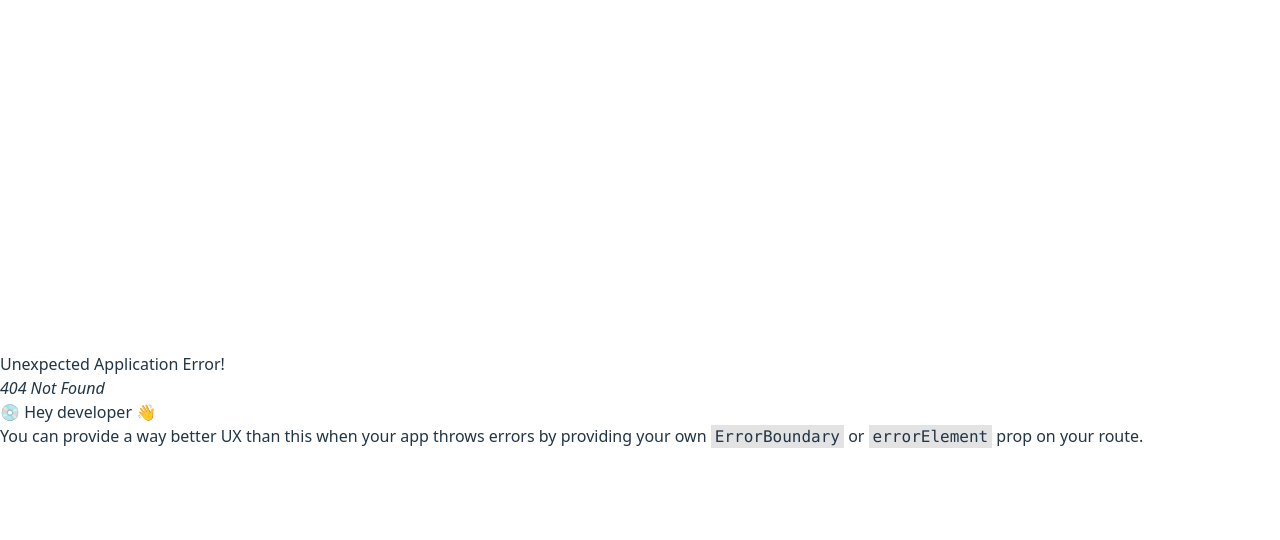
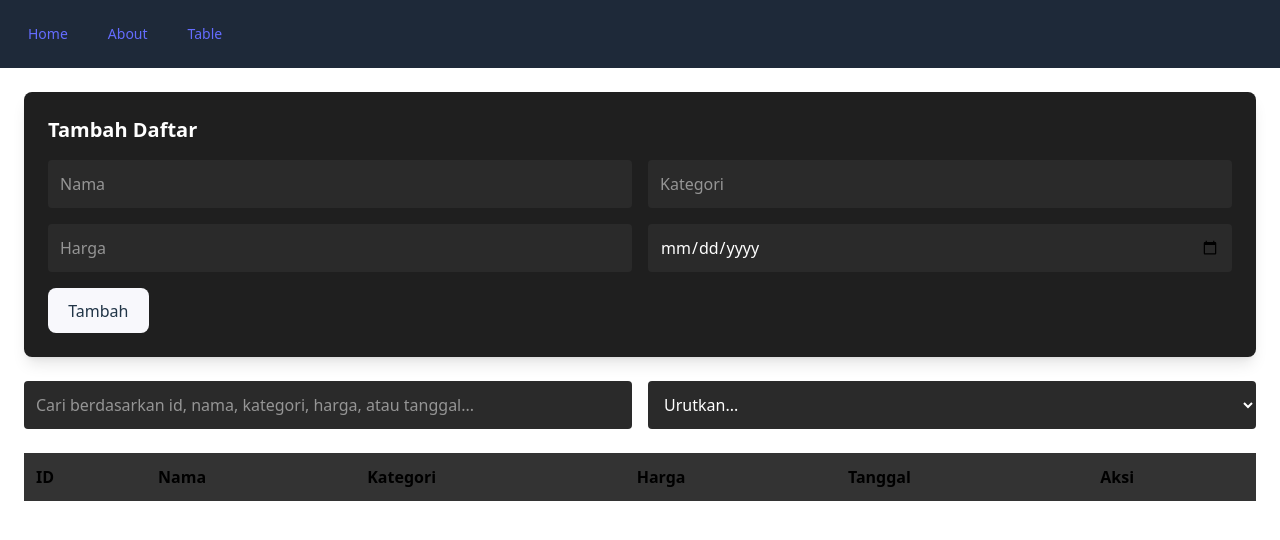
Before and after one commit to SenbiDev/react-task, a React (Vite) app: page /table in a window 1280 px wide. Before the commit this address had no page. Shown: the top 540 px of the page. Built offline with nearby package versions, Linux system fonts and the light colour scheme.

Commit message:
tugas daftar react

```diff
--- a/src/components/Navbar.jsx
+++ b/src/components/Navbar.jsx
@@ -10,6 +10,9 @@ export default function Navbar() {
         <Link to="/about" className="text-white hover:text-gray-300 px-3 py-2 rounded-md text-sm font-medium">
           About
         </Link>
+        <Link to="/table" className="text-white hover:text-gray-300 px-3 py-2 rounded-md text-sm font-medium">
+          Table
+        </Link>
       </div>
     </nav>
   );
--- /dev/null
+++ b/src/components/NoteTable.jsx
@@ -0,0 +1,37 @@
+import React from 'react';
+
+const NoteTable = ({ notes, onDelete, onEdit }) => {
+  return (
+    <div className="overflow-x-auto">
+      <table className="w-full text-left text-black">
+        <thead>
+          <tr className="bg-[#333]">
+            <th className="p-3">ID</th>
+            <th className="p-3">Nama</th>
+            <th className="p-3">Kategori</th>
+            <th className="p-3">Harga</th>
+            <th className="p-3">Tanggal</th>
+            <th className="p-3">Aksi</th>
+          </tr>
+        </thead>
+        <tbody>
+          {notes.map((note) => (
+            <tr key={note.id} className="border-b border-[#444]">
+              <td className="p-3">{note.id}</td>
+              <td className="p-3">{note.nama}</td>
+              <td className="p-3">{note.category}</td>
+              <td className="p-3">Rp{note.price}</td>
+              <td className="p-3">{note.date}</td>
+              <td className="p-3 space-x-2">
+                <button onClick={() => onEdit(note)} className="!bg-blue-500 !text-black px-4 py-1 rounded-full text-sm">Edit</button>
+                <button onClick={() => onDelete(note.id)} className="!bg-blue-600 !text-black px-4 py-1 rounded-full text-sm">Hapus</button>
+              </td>
+            </tr>
+          ))}
+        </tbody>
+      </table>
+    </div>
+  );
+};
+
+export default NoteTable;
--- /dev/null
+++ b/src/components/TableFilter.jsx
@@ -0,0 +1,24 @@
+import React from 'react';
+
+const TableFilter = ({ setFilterKeyword, setSortBy }) => {
+  return (
+    <div className="flex flex-col md:flex-row md:items-center md:justify-between gap-4 mb-6">
+      <input
+        type="text"
+        onChange={(e) => setFilterKeyword(e.target.value)}
+        placeholder="Cari berdasarkan id, nama, kategori, harga, atau tanggal..."
+        className="p-3 rounded bg-[#2A2A2A] text-white w-full md:w-1/2"
+      />
+      <select
+        onChange={(e) => setSortBy(e.target.value)}
+        className="p-3 rounded bg-[#2A2A2A] text-white w-full md:w-1/2"
+      >
+        <option value="">Urutkan...</option>
+        <option value="price">Harga</option>
+        <option value="date">Tanggal</option>
+      </select>
+    </div>
+  );
+};
+
+export default TableFilter;
--- /dev/null
+++ b/src/components/TableForm.jsx
@@ -0,0 +1,43 @@
+import React, { useState, useEffect } from 'react';
+
+const TableForm = ({ addNote, editNote, updateNote }) => {
+  const [formData, setFormData] = useState({
+    nama: '',
+    category: '',
+    price: '',
+    date: '',
+  });
+
+  useEffect(() => {
+    if (editNote) setFormData(editNote);
+    else setFormData({ nama: '', category: '', price: '', date: '' });
+  }, [editNote]);
+
+  const handleChange = (e) => {
+    setFormData({ ...formData, [e.target.name]: e.target.value });
+  };
+
+  const handleSubmit = (e) => {
+    e.preventDefault();
+    if (!formData.nama || !formData.category || !formData.price || !formData.date) return;
+    editNote ? updateNote(formData) : addNote(formData);
+    setFormData({ nama: '', category: '', price: '', date: '' });
+  };
+
+  return (
+    <form onSubmit={handleSubmit} className="bg-[#1F1F1F] p-6 rounded-lg shadow-lg mb-6">
+      <h2 className="text-xl font-semibold mb-4 text-white">{editNote ? 'Edit' : 'Tambah'} Daftar</h2>
+      <div className="grid grid-cols-2 gap-4">
+        <input name="nama" value={formData.nama} onChange={handleChange} placeholder="Nama" className="p-3 rounded bg-[#2A2A2A] text-white" />
+        <input name="category" value={formData.category} onChange={handleChange} placeholder="Kategori" className="p-3 rounded bg-[#2A2A2A] text-white" />
+        <input name="price" value={formData.price} onChange={handleChange} placeholder="Harga" className="p-3 rounded bg-[#2A2A2A] text-white" />
+        <input name="date" type="date" value={formData.date} onChange={handleChange} className="p-3 rounded bg-[#2A2A2A] text-white" />
+      </div>
+      <button type="submit" className="mt-4 !bg-[#f8f8fc] px-6 py-2 rounded-full font-bold">
+        {editNote ? 'Update' : 'Tambah'}
+      </button>
+    </form>
+  );
+};
+
+export default TableForm;
--- a/src/main.jsx
+++ b/src/main.jsx
@@ -4,6 +4,7 @@ import { createBrowserRouter, RouterProvider } from 'react-router-dom';
 import App from './App'
 import Home from './pages/Home'
 import About from './pages/About'
+import NoteTableApp from './pages/NoteTableApp'
 import './index.css'
 
 const router = createBrowserRouter([
@@ -18,6 +19,10 @@ const router = createBrowserRouter([
       {
         path: "about",
         element: <About />
+      },
+      {
+        path: "table",
+        element: <NoteTableApp />
       }
     ]
   }
--- /dev/null
+++ b/src/pages/NoteTableApp.jsx
@@ -0,0 +1,75 @@
+import React, { useState } from 'react';
+import Navbar from '../components/Navbar';
+import TableForm from '../components/TableForm';
+import NoteTable from '../components/NoteTable';
+import TableFilter from '../components/TableFilter';
+
+const NoteTableApp = () => {
+  const [notes, setNotes] = useState([]);
+  const [editNote, setEditNote] = useState(null);
+  const [filterKeyword, setFilterKeyword] = useState('');
+  const [sortBy, setSortBy] = useState('');
+
+  const addNote = (note) => {
+    const newID = notes.length > 0 ? notes[notes.length - 1].id + 1 : 1;
+    setNotes([...notes, { id: newID, ...note }]);
+  };
+
+  const deleteNote = (id) => {
+    setNotes(notes.filter((note) => note.id !== id));
+  };
+
+  const updateNote = (updatedNote) => {
+    setNotes(
+      notes.map((note) => (note.id === updatedNote.id ? updatedNote : note))
+    );
+    setEditNote(null);
+  };
+
+  const handleEdit = (note) => {
+    setEditNote(note);
+  };
+
+  const filteredNotes = notes
+    .filter((note) => {
+      if (!filterKeyword) return true;
+
+      const keyword = filterKeyword.toLowerCase();
+
+      return (
+        note.id.toString().includes(keyword) ||
+        note.nama.toLowerCase().includes(keyword) ||
+        note.category.toLowerCase().includes(keyword) ||
+        note.price.toString().includes(keyword) ||
+        note.date.includes(keyword)
+      );
+    })
+    .sort((a, b) => {
+      if (sortBy === 'price') return a.price - b.price;
+      if (sortBy === 'date') return new Date(a.date) - new Date(b.date);
+      return 0;
+    });
+
+  return (
+    <div className="flex flex-col min-h-screen">
+      <main className="flex-grow container mx-auto p-6">
+        <TableForm
+          addNote={addNote}
+          editNote={editNote}
+          updateNote={updateNote}
+        />
+        <TableFilter
+          setFilterKeyword={setFilterKeyword}
+          setSortBy={setSortBy}
+        />
+        <NoteTable
+          notes={filteredNotes}
+          onDelete={deleteNote}
+          onEdit={handleEdit}
+        />
+      </main>
+    </div>
+  );
+};
+
+export default NoteTableApp;
```
